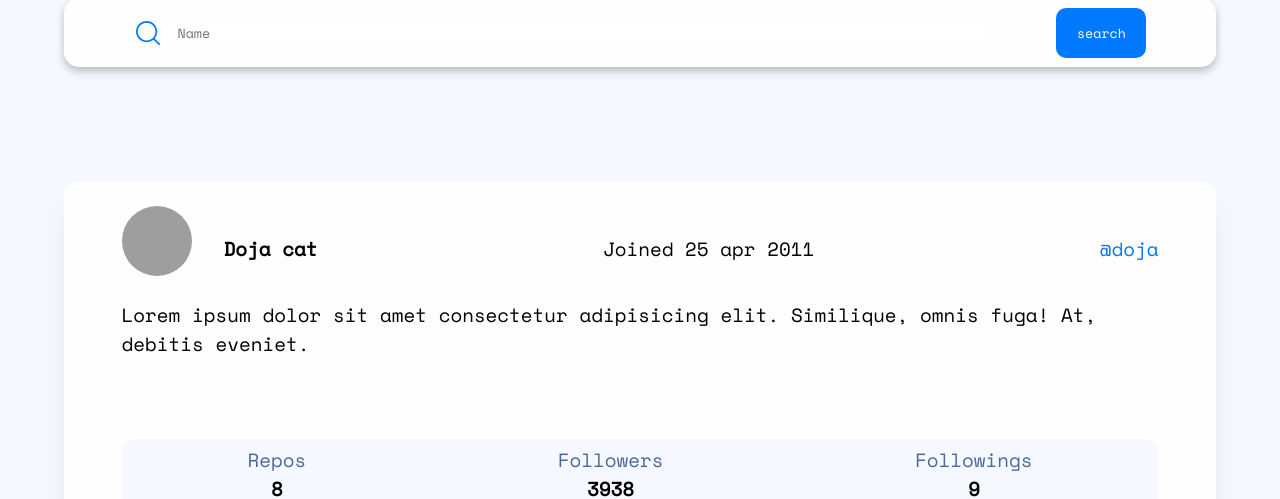
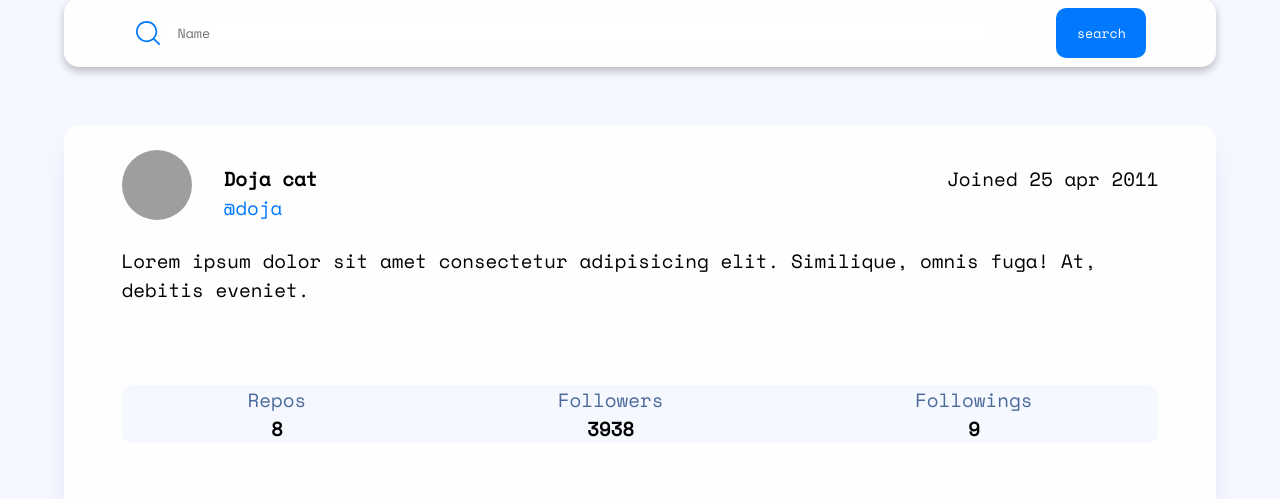
Before and after one commit to Dereje-getu-tadesse-10/app_github, a plain HTML site: page index.html in a window 1280 px wide. Shown: the part 198-697 px from the top of the page. Drawn offline with nearby package versions, Linux system fonts and the light colour scheme; grey boxes are pictures that could not be loaded.

Commit message:
[Fin du probleme]
j'ai regle le probleme de la div qui contient le nom de la personne

```diff
--- a/index.html
+++ b/index.html
@@ -38,9 +38,12 @@
             <div class="profile">
                 <img src="https://encrypted-tbn0.gstatic.com/images?q=tbn:ANd9GcQYhqqerYprQxTCCqSQkPLt4zSxyjhGP6PUiA&usqp=CAU" alt="">
                 <div class="infoUsername">
-                    <h2>Doja cat</h2>
 
                     <div class="test">
+
+                     <h2>Doja cat</h2>
+
+
                         <a class="lien-github" href="#">@doja</a>
                     </div>
                     <p>Joined 25 apr 2011</p>
--- a/style/responsive.scss
+++ b/style/responsive.scss
@@ -94,7 +94,11 @@
         display:flex;
         justify-content:space-between;
     }
-    .test{
-        order:1;
+    .container-user-info{
+        margin-top:5%;
+        height:100%;
+    }
+    .container-grey{
+        text-align:left;
     }
 }
```
Also changed, not shown: style/responsive.css, 1 other file.
